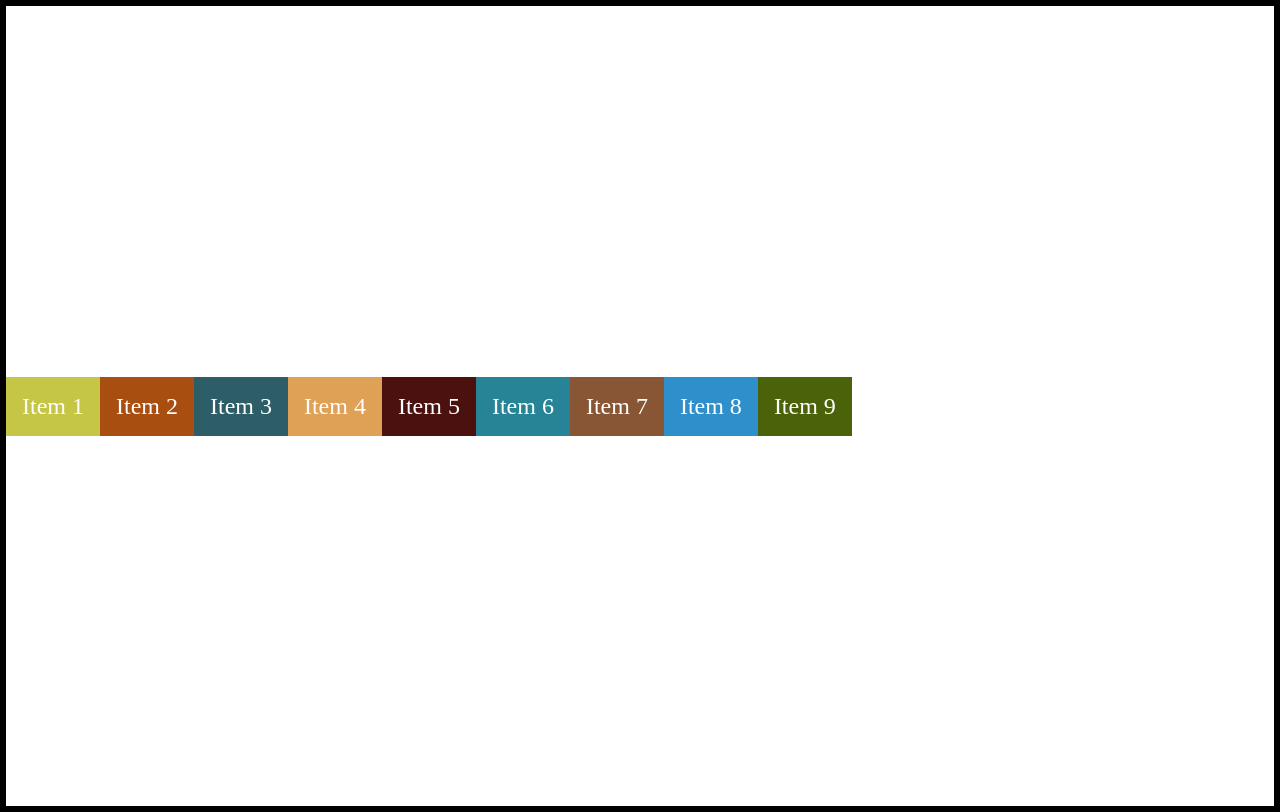
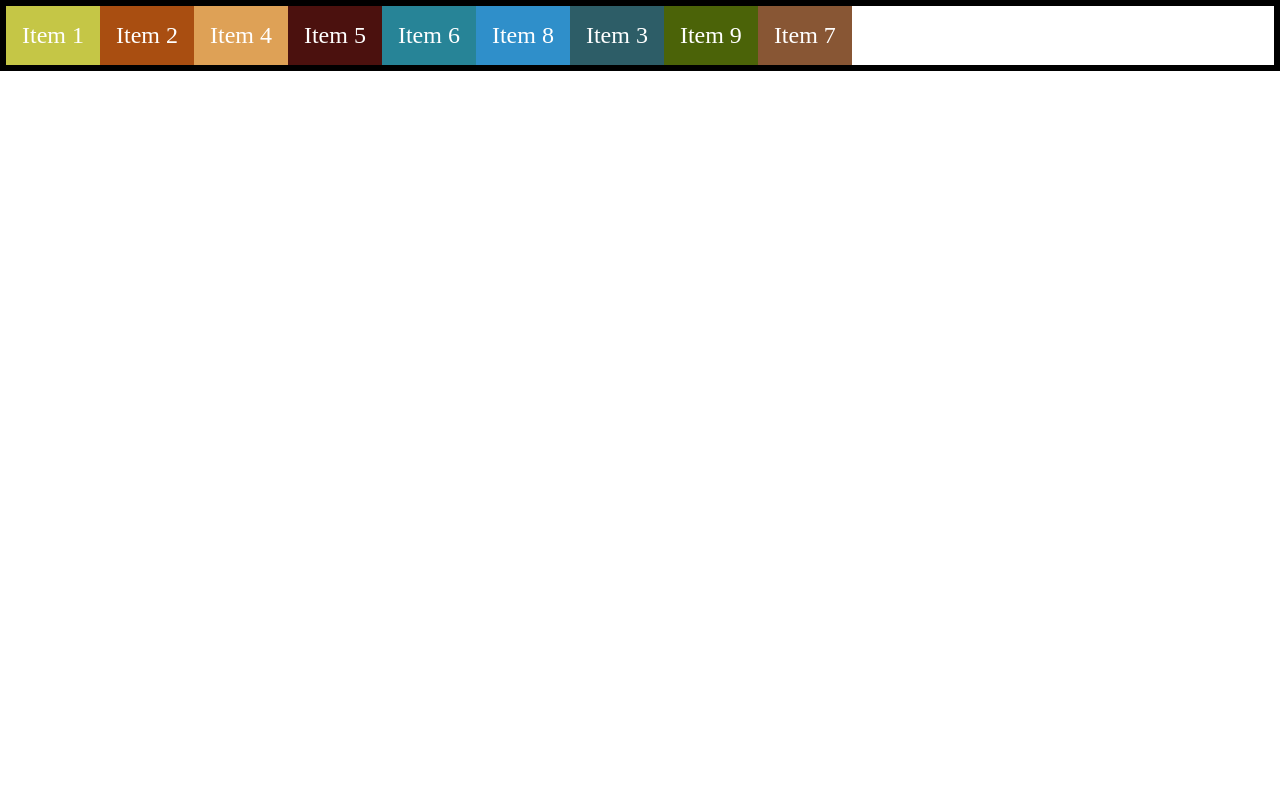
Before and after one commit to kumar-shivraj/css-topicwise, a plain HTML site: page flexbox/index.html in a window 1280 px wide. Drawn offline with Linux system fonts and the light colour scheme.

Commit message:
flex item property : order

```diff
--- a/flexbox/styles.css
+++ b/flexbox/styles.css
@@ -79,15 +79,15 @@ align-content
   /* ==================================================== */
 
   /* =================== align-content ============== */
-  height: 800px;
-  flex-wrap: wrap;
+  /* height: 800px; */
+  /* flex-wrap: wrap; */
 
-  align-content: stretch;
-  align-content: flex-start;
-  align-items: flex-end;
-  align-content: center;
-  align-content: space-between;
-  align-content: space-around;
+  /* align-content: stretch; */
+  /* align-content: flex-start; */
+  /* align-items: flex-end; */
+  /* align-content: center; */
+  /* align-content: space-between; */
+  /* align-content: space-around; */
   /* ==================================================== */
 }
 
@@ -118,6 +118,8 @@ align-content
   /* ======  for align items baseline ====== */
   /* font-size: 3rem; */
   /* ======================================= */
+
+  order: 1;
 }
 .item-4 {
   background-color: #dea156;
@@ -130,10 +132,12 @@ align-content
 }
 .item-7 {
   background-color: #885634;
+  order: 2;
 }
 .item-8 {
   background-color: #2f8fca;
 }
 .item-9 {
   background-color: #4b6308;
+  order: 1;
 }
```
Also changed, not shown: flexbox/importent.txt.
